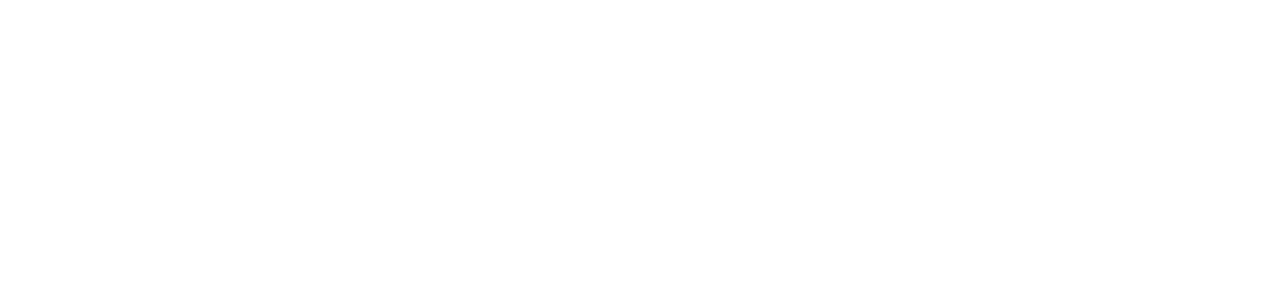
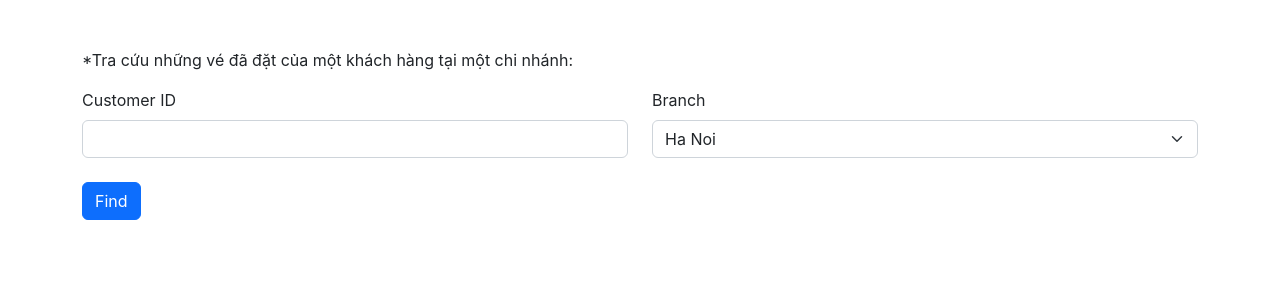
Before and after one commit to quynhniee/ticket-management-system, a React (Create React App) app: page /vuna in a window 1280 px wide. Before the commit this address had no page. Shown: the top 300 px of the page. Built offline with nearby package versions, Linux system fonts and the light colour scheme.

Commit message:
create layouts

```diff
--- a/src/App.js
+++ b/src/App.js
@@ -7,6 +7,8 @@
 const Employee = lazy(() => import("./views/Employee"));
 const EmployeeDetail = lazy(() => import("./views/EmployeeDetail"));
 const Tickets = lazy(() => import("./views/Tickets"));
+const Quynh = lazy(() => import("./layouts/Quynh"));
+const Vu = lazy(() => import("./layouts/Vu"));
 
 function App() {
   return (
@@ -15,6 +17,8 @@
         <BrowserRouter>
           <Routes>
             <Route index path="/" element={<Home />} />
+            <Route path="/quynhnn" element={<Quynh />} />
+            <Route path="/vuna" element={<Vu />} />
             <Route path="/tickets" element={<Tickets />} />
             <Route path="/book-ticket" element={<BookTicket />} />
             <Route path="/employee-detail" element={<EmployeeDetail />} />
--- a/src/components/DataTable.jsx
+++ b/src/components/DataTable.jsx
@@ -31,13 +31,15 @@
       <thead>
         <tr>
           {ths.map((th) => (
-            <th scope="col">{th}</th>
+            <th scope="col" key={th}>
+              {th}
+            </th>
           ))}
         </tr>
       </thead>
       <tbody>
         {data.map((ticket, index) => (
-          <Ticket index={index} ticket={ticket} />
+          <Ticket index={index} ticket={ticket} key={ticket.id} />
         ))}
       </tbody>
     </table>
--- /dev/null
+++ b/src/layouts/Quynh.jsx
@@ -0,0 +1,43 @@
+import React, { useState } from "react";
+import { useNavigate } from "react-router-dom";
+
+const Quynh = () => {
+  const navigate = useNavigate();
+  const [employeeId, setEmployeeId] = useState();
+  const employeeIdChangeHandle = (e) => setEmployeeId(e.target.value);
+
+  const submitHandle = (e) => {
+    e.preventDefault();
+    console.log(employeeId);
+    navigate("/tickets");
+  };
+  return (
+    <div className="container py-5">
+      <p className="mb-2">*Đặt vé tại đây</p>
+      <button
+        onClick={() => navigate("/book-ticket")}
+        className="btn btn-outline-success mb-4"
+      >
+        Book Ticket
+      </button>
+      <form onSubmit={submitHandle}>
+        <label className="form-label" htmlFor="employeeId">
+          *Tra cứu những vé đã đặt qua nhân viên có ID:
+        </label>
+        <input
+          type="text"
+          id="employeeId"
+          className="form-control"
+          required
+          value={employeeId}
+          onChange={employeeIdChangeHandle}
+        />
+        <button type="submit" className="btn btn-primary my-4">
+          Find
+        </button>
+      </form>
+    </div>
+  );
+};
+
+export default Quynh;
--- /dev/null
+++ b/src/layouts/Vu.jsx
@@ -0,0 +1,72 @@
+import React, { useState } from "react";
+import { useNavigate } from "react-router-dom";
+
+const Vu = () => {
+  const navigate = useNavigate();
+  const [customerId, setCustomerId] = useState();
+  const [branchId, setBranchId] = useState("BHN001");
+
+  const customerIdChangeHandle = (e) => setCustomerId(e.target.value);
+  const branchIdChangeHandle = (e) => setBranchId(e.target.value);
+
+  const submitHandle = (e) => {
+    e.preventDefault();
+    console.log(customerId, branchId);
+    // navigate("/tickets");
+  };
+
+  return (
+    <div className="container py-5">
+      <p>*Tra cứu những vé đã đặt của một khách hàng tại một chi nhánh:</p>
+      <form onSubmit={submitHandle}>
+        <div className="row ">
+          <div className="col">
+            <div className="form-outline">
+              <label className="form-label" htmlFor="customerId">
+                Customer ID
+              </label>
+              <input
+                type="text"
+                id="customerId"
+                className="form-control"
+                value={customerId}
+                onChange={customerIdChangeHandle}
+                required
+              />
+            </div>
+          </div>
+          <div className="col">
+            <div className="form-outline">
+              <label className="form-label" htmlFor="branch">
+                Branch
+              </label>
+              <select
+                className="form-select"
+                id="branch"
+                aria-label="Floating label select example"
+                value={branchId}
+                onChange={branchIdChangeHandle}
+              >
+                <option value="BHN001">Ha Noi</option>
+                <option value="BNB009">Ninh Binh</option>
+                <option value="BHP003">Hai Phong</option>
+                <option value="BHT004">Ha Tinh</option>
+                <option value="BHY007">Hung Yen</option>
+                <option value="BDB005">Dien Bien</option>
+                <option value="BPT008">Phu Tho</option>
+                <option value="BTB006">Thai Binh</option>
+                <option value="BND002">Nam Dinh</option>
+              </select>
+            </div>
+          </div>
+        </div>
+
+        <button type="submit" className="btn btn-primary my-4">
+          Find
+        </button>
+      </form>
+    </div>
+  );
+};
+
+export default Vu;
--- a/src/views/BookTicket.jsx
+++ b/src/views/BookTicket.jsx
@@ -1,24 +1,25 @@
 import React, { useState } from "react";
+import { Link } from "react-router-dom";
 
 const BookTicket = () => {
-  const [userId, setUserId] = useState();
+  const [customerId, setCustomerId] = useState();
   const [employeeId, setEmployeeId] = useState();
   const [trainRideId, setTrainRideId] = useState();
   const [seatType, setSeatType] = useState("bus");
   const [ticketPrice, setTicketPrice] = useState();
   const [discount, setDiscount] = useState(0);
 
-  const userIdChangeHandle = (e) => setUserId(e.target.value);
+  const customerIdChangeHandle = (e) => setCustomerId(e.target.value);
   const employeeIdChangeHandle = (e) => setEmployeeId(e.target.value);
   const trainRideIdChangeHandle = (e) => setTrainRideId(e.target.value);
-  const seatTypeChangeHandle = (e) => setSeatType(e);
+  const seatTypeChangeHandle = (e) => setSeatType(e.target.value);
   const ticketPriceChangeHandle = (e) => setTicketPrice(+e.target.value);
   const discountChangeHandle = (e) => setDiscount(+e.target.value);
 
   const submitHandle = (e) => {
     e.preventDefault();
     console.log(
-      userId,
+      customerId,
       employeeId,
       trainRideId,
       seatType,
@@ -41,8 +42,8 @@
                 type="text"
                 id="customerId"
                 className="form-control"
-                value={userId}
-                onChange={userIdChangeHandle}
+                value={customerId}
+                onChange={customerIdChangeHandle}
               />
             </div>
           </div>
@@ -133,8 +134,11 @@
         </div>
         <hr />
 
-        <div className="d-flex justify-content-end">
-          <button type="submit" className="btn btn-outline-primary mb-4">
+        <div className="d-flex justify-content-end gap-2">
+          <Link to="/tickets" className="btn btn-warning">
+            Cancel
+          </Link>
+          <button type="submit" className="btn btn-outline-primary">
             Save
           </button>
         </div>
```
